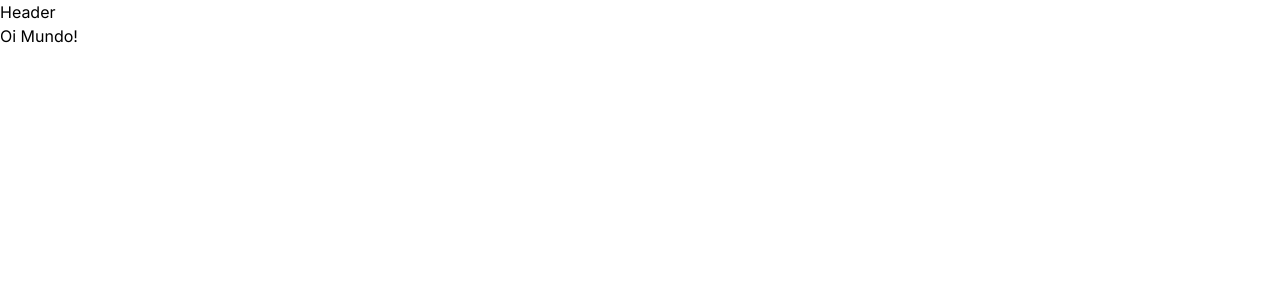
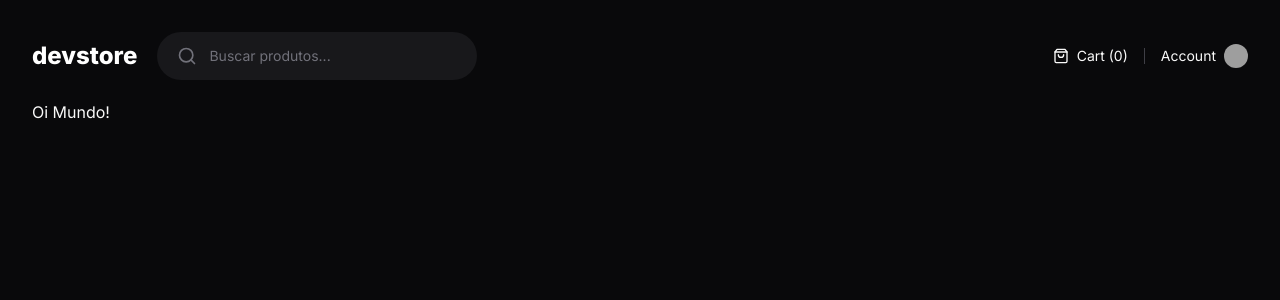
Before and after one commit to burn-c/devstore, a Next.js app: page / in a window 1280 px wide. Shown: the top 300 px of the page. Built offline with nearby package versions, Linux system fonts and the light colour scheme; grey boxes are pictures that could not be loaded.

Commit message:
feat(comp): adds Header

```diff
--- a/next.config.js
+++ b/next.config.js
@@ -1,4 +1,13 @@
 /** @type {import('next').NextConfig} */
-const nextConfig = {}
+const nextConfig = {
+  images: {
+    remotePatterns: [
+      {
+        hostname: 'github.com',
+        protocol: 'https',
+      },
+    ],
+  },
+}
 
 module.exports = nextConfig
--- a/package.json
+++ b/package.json
@@ -9,6 +9,7 @@
     "lint": "next lint"
   },
   "dependencies": {
+    "lucide-react": "^0.289.0",
     "next": "14.0.0",
     "react": "^18",
     "react-dom": "^18"
--- a/src/app/(store)/layout.tsx
+++ b/src/app/(store)/layout.tsx
@@ -3,7 +3,7 @@
 
 export default function StoreLayout({ children }: { children: ReactNode }) {
   return (
-    <div>
+    <div className="mx-auto grid min-h-screen w-full max-w-[1600px] grid-rows-[min-content_max-content] gap-5 px-8 py-8">
       <Header />
       {children}
     </div>
--- a/src/app/layout.tsx
+++ b/src/app/layout.tsx
@@ -17,7 +17,7 @@
 }) {
   return (
     <html lang="pt" className={inter.variable}>
-      <body>{children}</body>
+      <body className="bg-zinc-950 text-zinc-50 antialiased">{children}</body>
     </html>
   )
 }
--- a/src/components/Header.tsx
+++ b/src/components/Header.tsx
@@ -1,3 +1,48 @@
+import Link from 'next/link'
+import { Search, ShoppingBag } from 'lucide-react'
+import Image from 'next/image'
+
 export default function Header() {
-  return <div>Header</div>
+  return (
+    <div className="flex items-center justify-between">
+      <div className="flex items-center gap-5">
+        <Link href="/" className="text-2xl font-extrabold text-white">
+          devstore
+        </Link>
+
+        <form
+          action=""
+          className="flex w-[320px] items-center gap-3 rounded-full bg-zinc-900 px-5 py-3 ring-zinc-700"
+        >
+          <Search className="w-5 h5 text-zinc-500" />
+
+          <input
+            type="text"
+            placeholder="Buscar produtos..."
+            className="flex-1 bg-transparent text-sm outline-none placeholder:text-zinc-500"
+          />
+        </form>
+      </div>
+
+      <div className="flex items-center gap-4">
+        <div className="flex items-center gap-2">
+          <ShoppingBag className="h-4 w-4" />
+          <span className="text-sm">Cart (0)</span>
+        </div>
+
+        <div className="w-px h-4 bg-zinc-700" />
+
+        <Link href="/" className="flex items-center gap-2 hover:underline">
+          <span className="text-sm">Account</span>
+          <Image
+            src="https://github.com/burn-c.png"
+            className="h-6 w-6 rounded-full"
+            width={24}
+            height={24}
+            alt=""
+          />
+        </Link>
+      </div>
+    </div>
+  )
 }
```
Also changed, not shown: 1 other file (tests, documents, lock files or other folders).
